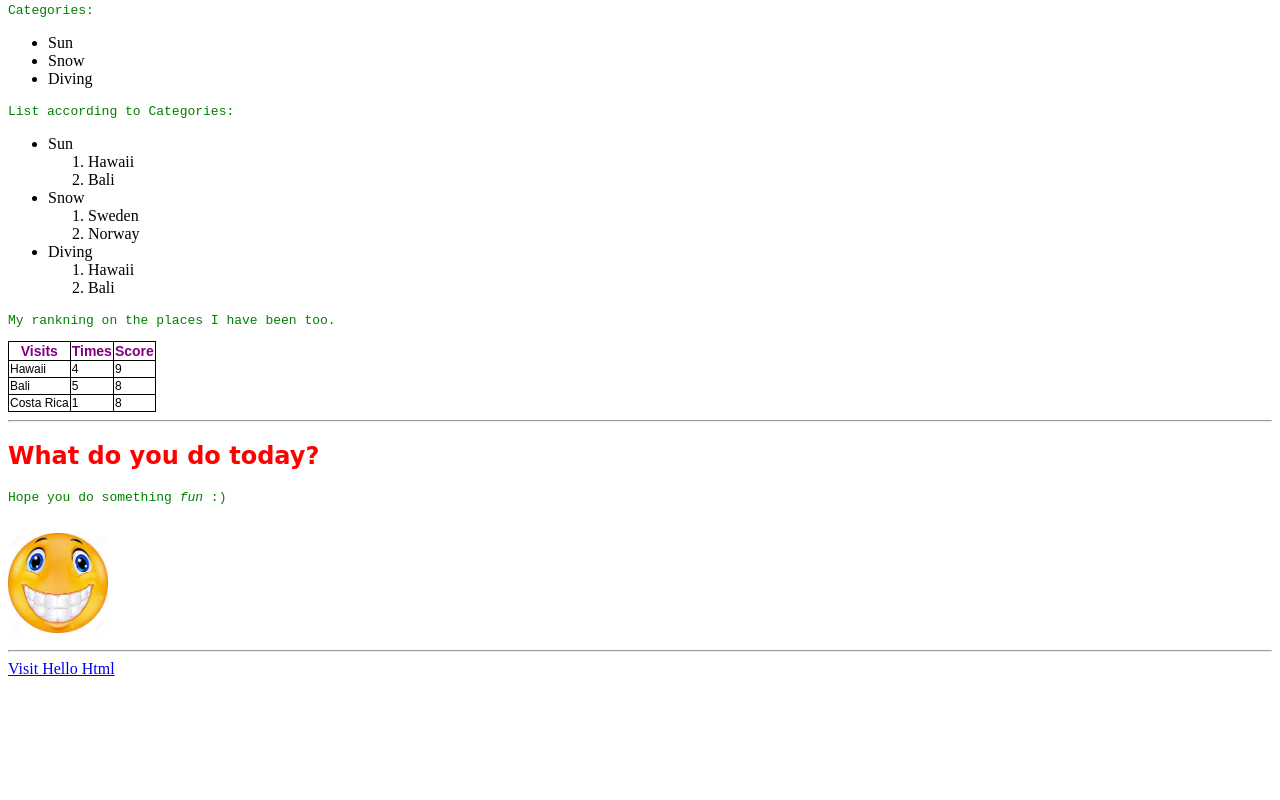
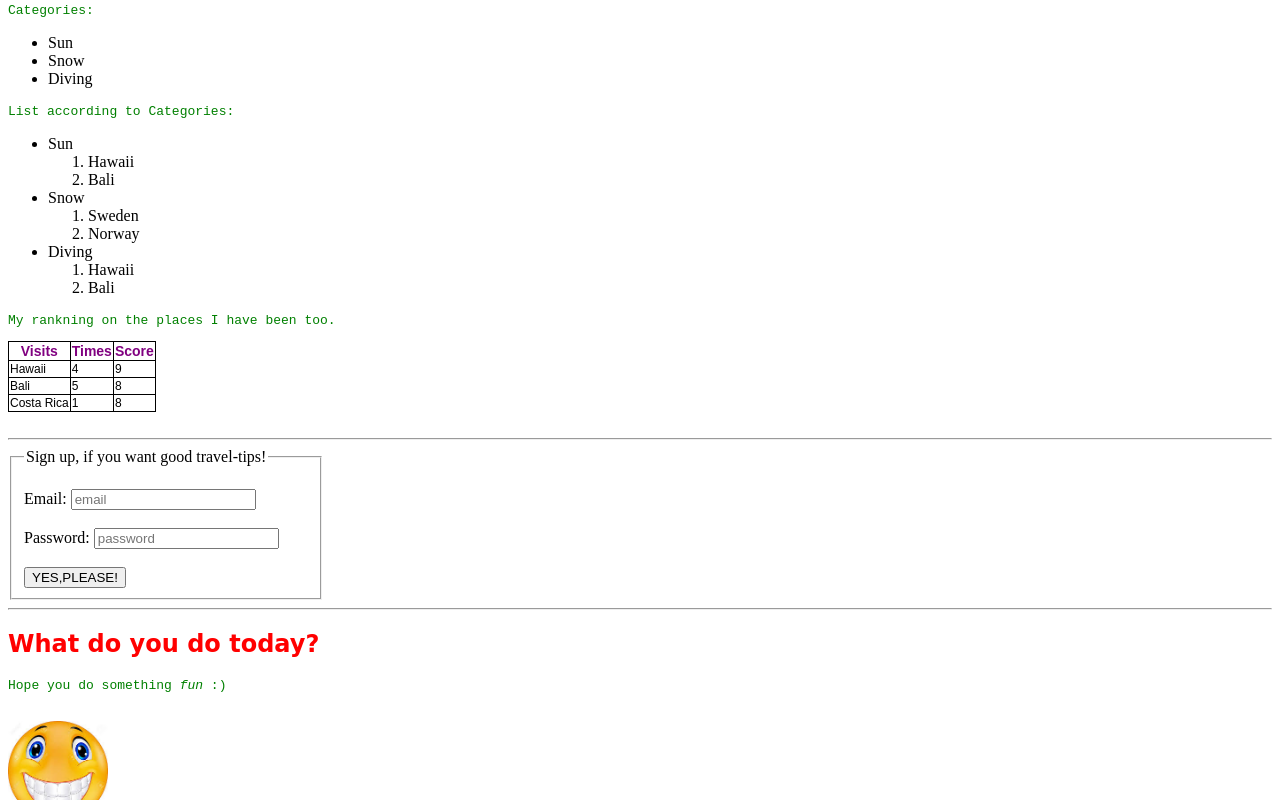
Before and after one commit to michelebyman/ec-utbildning, a plain HTML site: page html/index.html in a window 1280 px wide. Shown: the part 365-1165 px from the top of the page. Before the commit the page ends 1051 px from the top, so only its background shows below. Drawn offline with Linux system fonts and the light colour scheme.

Commit message:
sign upp

```diff
--- a/html/index.html
+++ b/html/index.html
@@ -23,6 +23,9 @@
   }
   td {
     color: black; font-size: 12px; font-family: fantasy;
+  }
+  form {
+    width: 25%
   }
 
     </style>
@@ -90,6 +93,20 @@
       <td>8</td>
     </tr>
   </table>
+  <br>
+  <hr>
+
+
+  <form class="" action="index.html" method="post">
+   <fieldset>
+     <legend>Sign up, if you want good travel-tips!</legend><br>
+     <label>Email:
+     <input type="email" name="" value="" placeholder="email" required><br></label><br>
+     <label>Password:
+     <input type="password" value="" placeholder="password" required><br></label><br>
+     <button type="button" name="button">YES,PLEASE!</button>
+    </fieldset>
+  </form>
 
   <hr>
     <h2>What do you do today?</h2>
@@ -98,4 +115,7 @@
     alt="happy face" height="100" width="100"><hr>
     <a href="file:///Users/michelebyman/Documents/hemsida/html/hello.html"
     >Visit Hello Html</a>
+
+
+  </body>
 </html>
```
